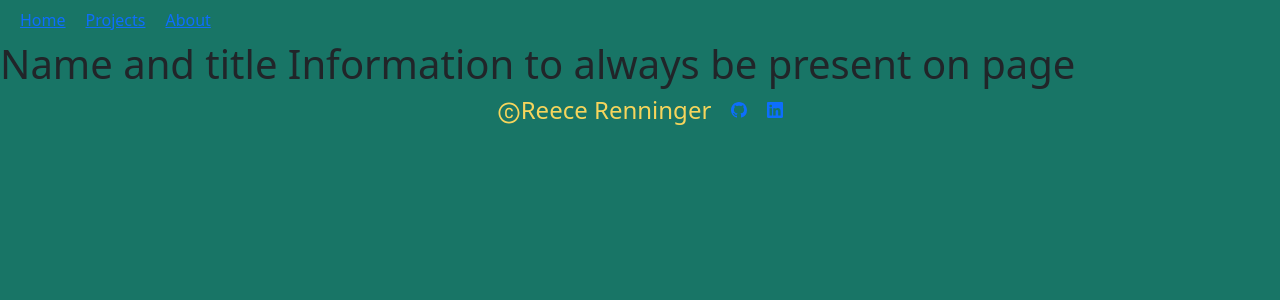
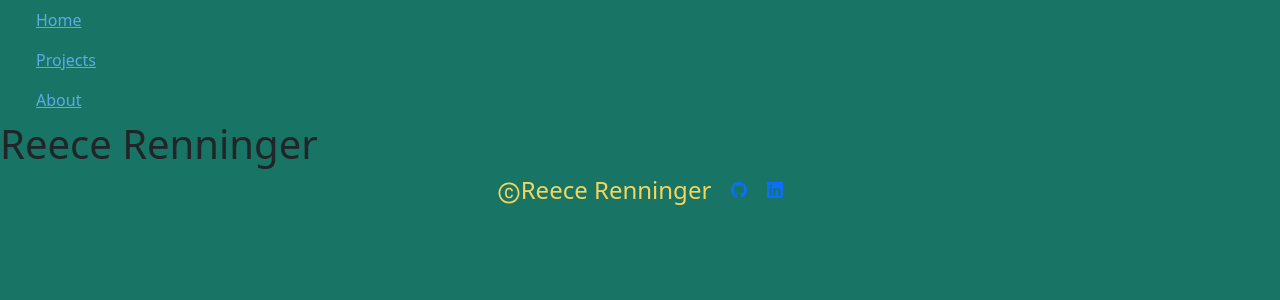
Before and after one commit to ReeceRenninger/My-Portfolio-Page, a React (Create React App) app: page / in a window 1280 px wide. Shown: the top 300 px of the page. Built offline with nearby package versions, Linux system fonts and the light colour scheme.

Commit message:
more updates to content and adding a custom favicon

```diff
--- a/public/index.html
+++ b/public/index.html
@@ -2,7 +2,7 @@
 <html lang="en">
   <head>
     <meta charset="utf-8" />
-    <link rel="icon" href="%PUBLIC_URL%/favicon.png" />
+    <link rel="icon" href="./favicon.ico" />
     <meta name="viewport" content="width=device-width, initial-scale=1" />
     <meta name="theme-color" content="#000000" />
     <meta
@@ -19,7 +19,7 @@
       It will be replaced with the URL of the `public` folder during the build.
       Only files inside the `public` folder can be referenced from the HTML.
 
-      Unlike "/favicon.ico" or "favicon.ico", "%PUBLIC_URL%/favicon.ico" will
+      Unlike "/icon.ico" or "favicon.ico", "%PUBLIC_URL%/favicon.ico" will
       work correctly both with client-side routing and a non-root public URL.
       Learn how to configure a non-root public URL by running `npm run build`.
     -->
--- a/src/App.jsx
+++ b/src/App.jsx
@@ -3,6 +3,7 @@ import Header from "./Header.jsx";
 import Footer from './Footer.jsx';
 import About from './pages/About.jsx';
 import Projects from './pages/Projects.jsx';
+import Home from './pages/Home.jsx';
 
 import {
   BrowserRouter as Router,
@@ -17,7 +18,7 @@ const App = () => {
       <>
       <Router>
           <Header />
-          <h1>Name and title Information to always be present on page</h1>
+          <Home />
           <Routes>
             <Route
               exact path="/about"
--- a/src/Header.jsx
+++ b/src/Header.jsx
@@ -1,6 +1,4 @@
 import React from 'react';
-import {Navbar} from 'react-bootstrap';
-import {NavItem} from 'react-bootstrap';
 import { Link } from 'react-router-dom';
 import Nav from 'react-bootstrap/Nav';
 
@@ -8,11 +6,11 @@ const Header = () =>{
 
     return (
       <>
-      <Navbar>
-        <NavItem><Link to="/home">Home</Link></NavItem>
-        <NavItem><Link to="/projects">Projects</Link></NavItem>
-        <NavItem><Link to="/about">About</Link></NavItem>
-      </Navbar>
+      <Nav defaultActiveKey="/home" className="flex-column">
+        <Nav.Link><Link className='nav-links' to="/home">Home</Link></Nav.Link>
+        <Nav.Link><Link className='nav-links' to="/projects">Projects</Link></Nav.Link>
+        <Nav.Link><Link className='nav-links' to="/about">About</Link></Nav.Link>
+      </Nav>
       </>
     );
 
--- a/src/index.css
+++ b/src/index.css
@@ -2,6 +2,9 @@ body{
   background-color: #187566;
 }
 
+.nav-links{
+  color: #5DA9E9;
+}
 #aboutMeCard {
   display: flex;
   flex-wrap: wrap;
@@ -31,7 +34,7 @@ a {
     min-height: 300px !important;
 }
 
-/* Option 1 - Green and Blue Variation:
+/*- Green and Blue Variation:
 
     Dark Teal Green: #187566
     Sky Blue: #5DA9E9
--- a/src/pages/Home.jsx
+++ b/src/pages/Home.jsx
@@ -0,0 +1,10 @@
+
+const Home = () => {
+  return (
+    <div className="home">
+     <h1>Reece Renninger</h1>
+    </div>
+  );
+}
+
+export default Home;
```
Also changed, not shown: public/favicon.png (deleted), 1 other file (tests, documents, lock files or other folders).
